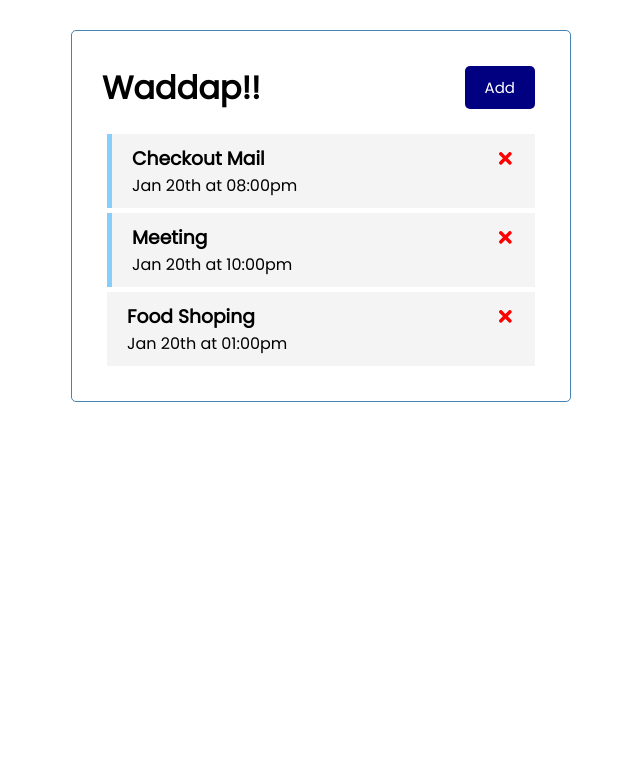
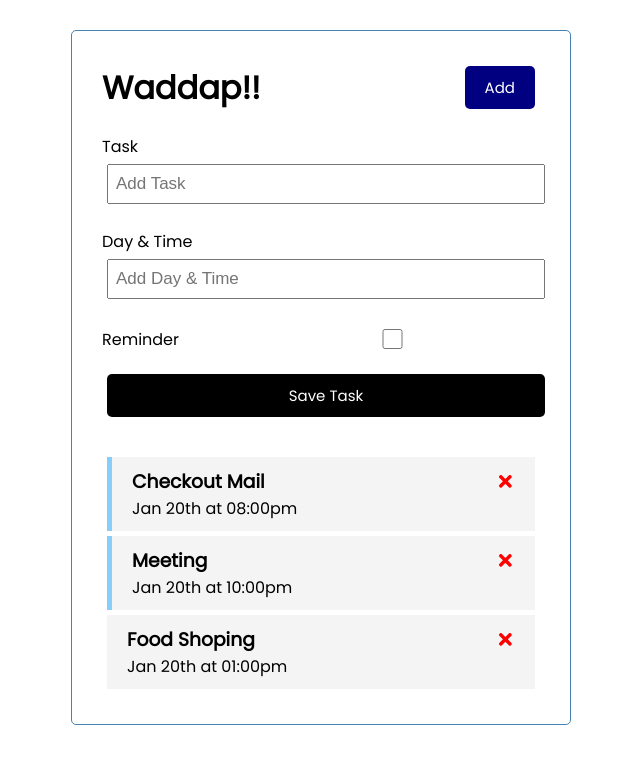
Before and after one commit to ymaulana/react-task-tracker, a React (Create React App) app: page / in a window 1280 px wide. Shown: the top 764 px of the page, without its empty margins (319-959 px from the left). Built offline with nearby package versions, Linux system fonts and the light colour scheme.

Commit message:
create Add Task Form

```diff
--- a/src/App.js
+++ b/src/App.js
@@ -1,6 +1,7 @@
+import { useState } from "react";
 import Header from "./components/Header";
 import Tasks from "./components/Tasks";
-import { useState } from "react";
+import AddTask from "./components/AddTask";
 
 const App = () => {
   const [tasks, setTasks] = useState([
@@ -41,6 +42,7 @@
   return (
     <div className="container">
       <Header />
+      <AddTask />
       {tasks.length > 0 ? (
         <Tasks tasks={tasks} onDelete={deleteTask} onToggle={toggleReminder} />
       ) : (
--- /dev/null
+++ b/src/components/AddTask.js
@@ -0,0 +1,22 @@
+const AddTask = () => {
+  return (
+    <form className="add-form">
+      <div className="form-control">
+        <label>Task</label>
+        <input type="text" placeholder="Add Task" />
+      </div>
+      <div className="form-control">
+        <label>Day & Time</label>
+        <input type="text" placeholder="Add Day & Time" />
+      </div>
+      <div className="form-control form-control-check">
+        <label>Reminder</label>
+        <input type="checkbox" placeholder="Add Reminder" />
+      </div>
+
+      <input className="btn btn-block" type="submit" value="Save Task" />
+    </form>
+  );
+};
+
+export default AddTask;
```
Also changed, not shown: 1 other file (tests, documents, lock files or other folders).
